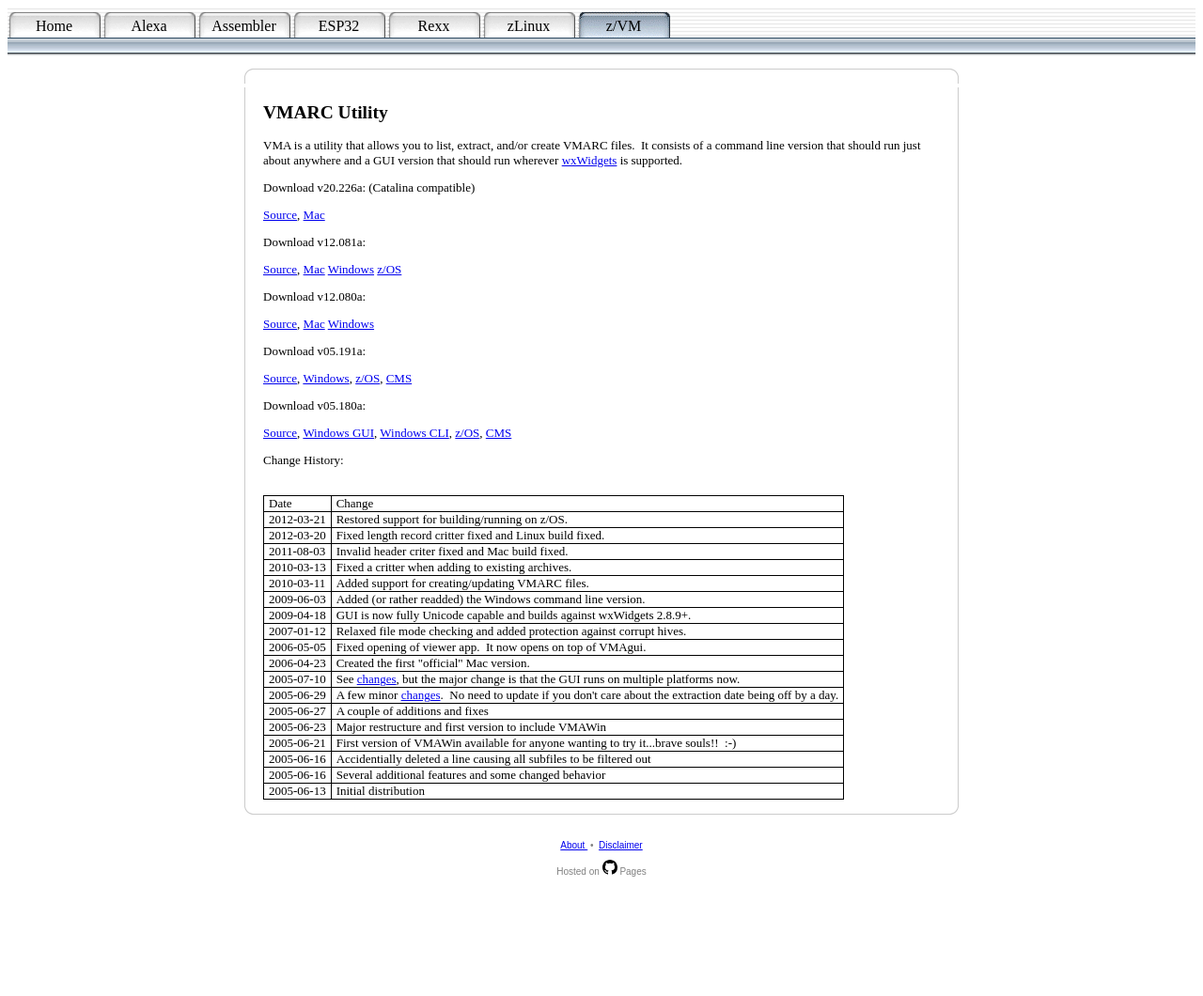
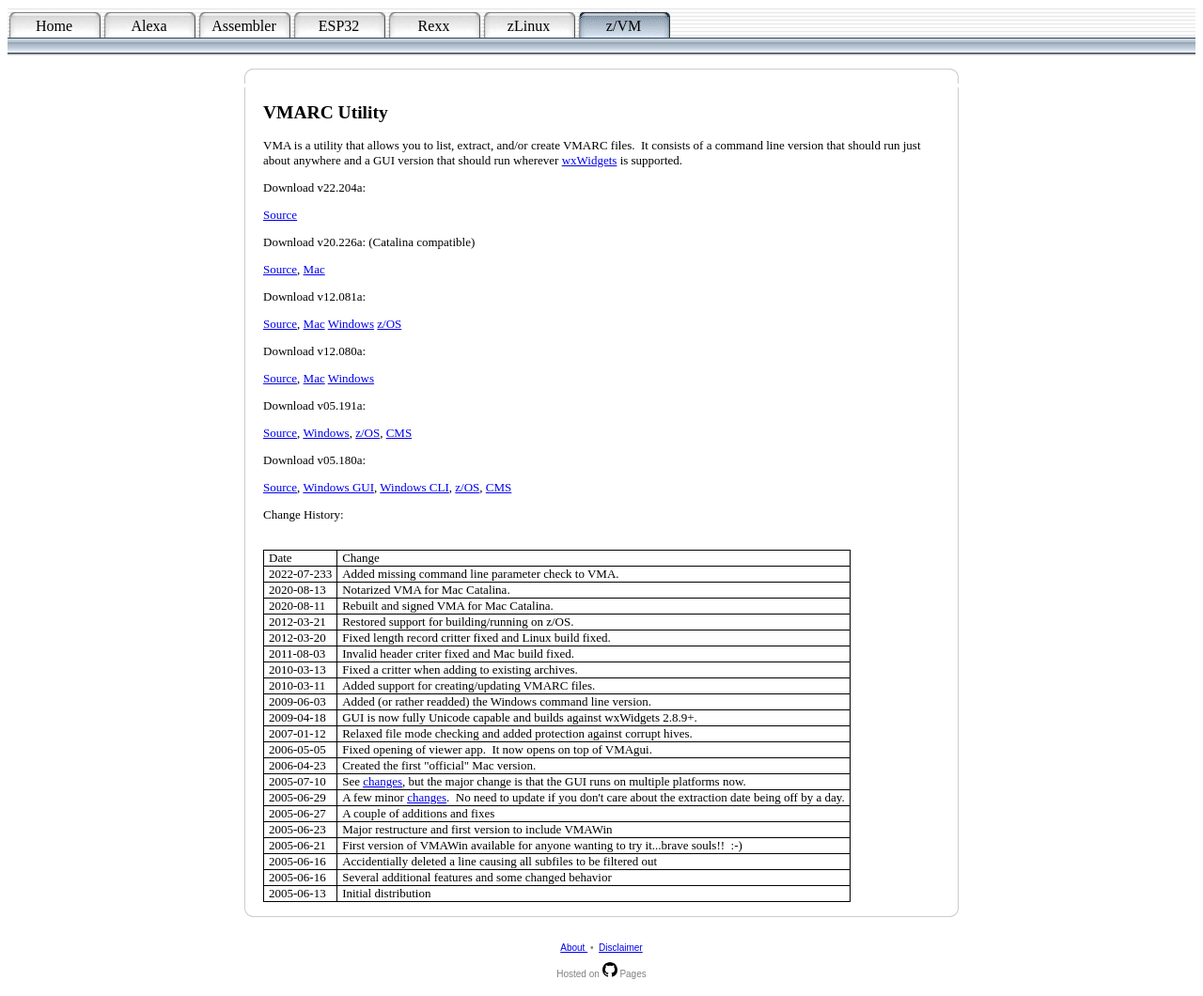
Before and after one commit to lllucius/lllucius.github.io, a Jekyll site: the page built from zvm/vma/vma.html, in a window 1280 px wide. Shown: the whole page at 94% size. Built offline with Jekyll 4.4.1, drawn with Linux system fonts in a browser that asks for light colours; before the commit the page ends 951 px from its top, so only the background shows below that.

Commit message:
Update additional pages

```diff
--- a/_posts/2022-07-23-1.markdown
+++ b/_posts/2022-07-23-1.markdown
@@ -3,4 +3,4 @@
 date:   2022-07-23
 categories:
 ---
-Added minor check to VMA for missing parameter <a href="zvm/vma">VMA Utility</a>.
+Added missing command line parameter check to <a href="zvm/vma">VMA Utility</a>.
--- a/zvm/vma/vma.html
+++ b/zvm/vma/vma.html
@@ -5,11 +5,15 @@
 ---
                   <h2>{{page.title}}</h2>
                   <p>VMA is a utility that allows you to list, extract, and/or create VMARC files.&nbsp; It consists of a command line version that should run just about anywhere and a GUI version that should run wherever <a href="http://www.wxwidgets.org/">wxWidgets</a> is supported.</p>
+                  <p>Download v22.204a:</p>
+                  <p>
+                     <a href="/files/vma-20.226a.tar.gz">Source</a>
+                  </p>
                   <p>Download v20.226a: (Catalina compatible)</p>
                   <p>
                      <a href="/files/vma-20.226a.tar.gz">Source</a>,
                      <a href="/files/vmamac-20.226a.dmg">Mac</a>
-
+                  </p>
                   <p>Download v12.081a:</p>
                   <p>
                      <a href="/files/vma-12.081a.tar.gz">Source</a>,
@@ -44,6 +48,18 @@
                     <tr>
                       <td class="col1">Date</td>
                       <td class="col2">Change</td>
+                    </tr>
+                    <tr>
+                      <td class="col1">2022-07-233</td>
+                      <td class="col2">Added missing command line parameter check to VMA.</td>
+                    </tr>
+                    <tr>
+                      <td class="col1">2020-08-13</td>
+                      <td class="col2">Notarized VMA for Mac Catalina.</td>
+                    </tr>
+                    <tr>
+                      <td class="col1">2020-08-11</td>
+                      <td class="col2">Rebuilt and signed VMA for Mac Catalina.</td>
                     </tr>
                     <tr>
                       <td class="col1">2012-03-21</td>
```
